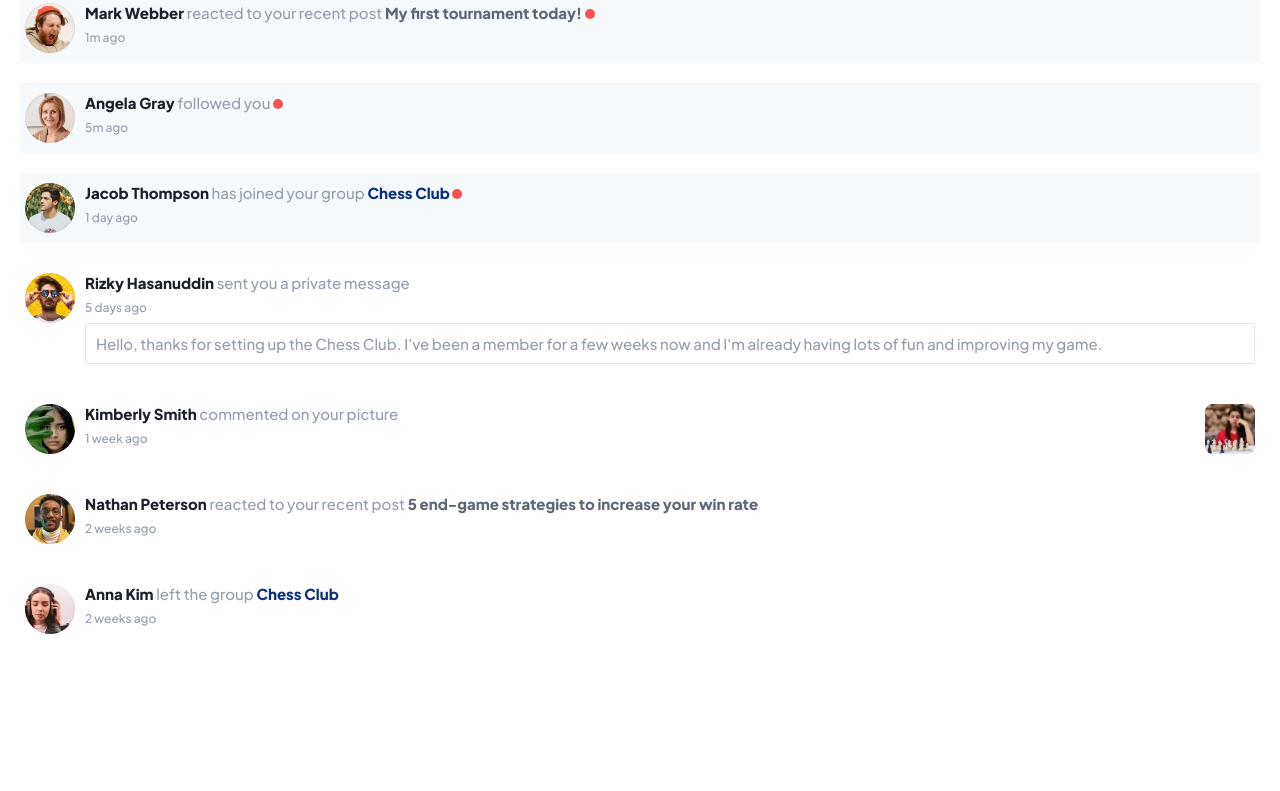
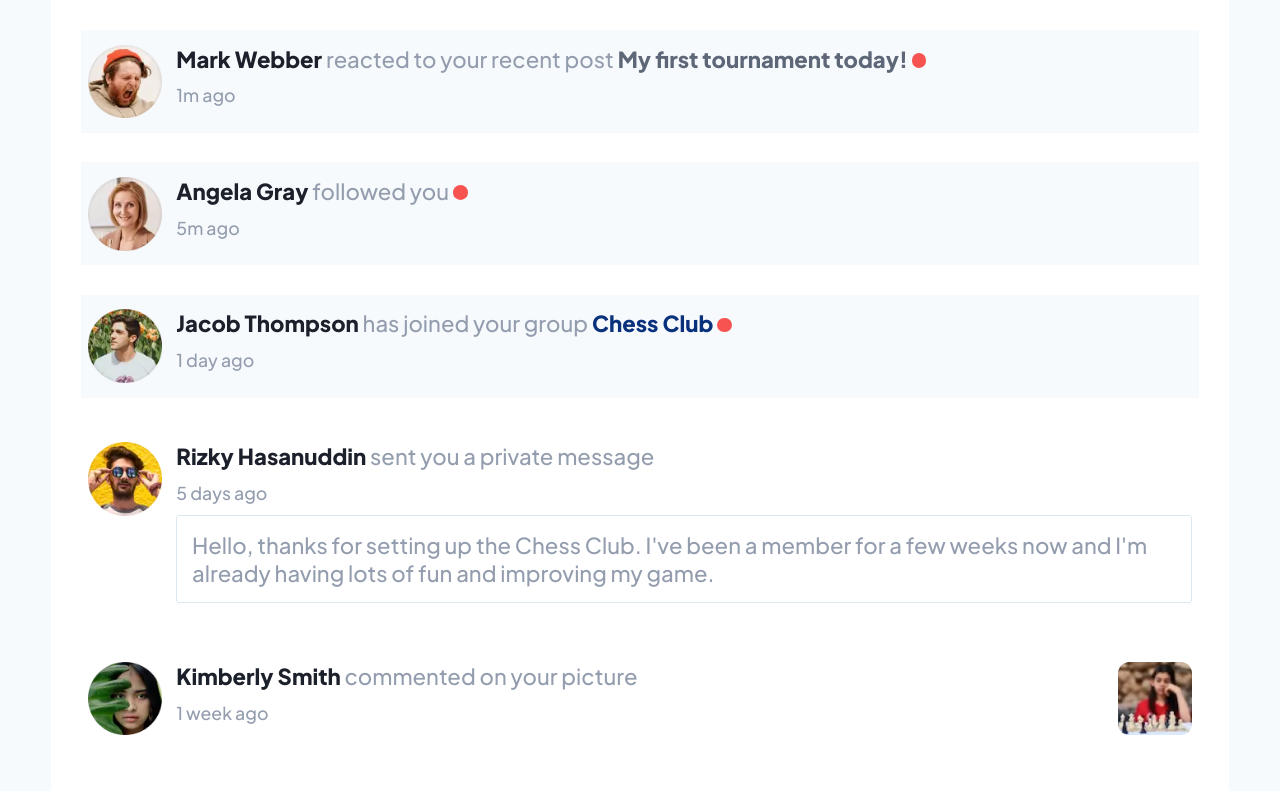
Before and after one commit to vezas/frontend-mentor-io-challenges, a website: page index.html in a window 1280 px wide. Shown: the part 85-876 px from the top of the page. Before the commit the page ends 800 px from the top, so only its background shows below. Drawn offline with Linux system fonts and the light colour scheme.

Commit message:
Add responsive styles

```diff
--- a/scss/abstracts/_mixins.scss
+++ b/scss/abstracts/_mixins.scss
@@ -0,0 +1,7 @@
+$bp-md: 768px;
+
+@mixin bp-md {
+  @media (min-width: $bp-md) {
+    @content;
+  }
+}
--- a/scss/base/_reset.scss
+++ b/scss/base/_reset.scss
@@ -9,6 +9,10 @@
 html {
   font-size: 62.5%;
   font-weight: 500;
+
+  @include bp-md {
+    font-size: 92%;
+  }
 }
 
 body {
--- a/scss/pages/_home.scss
+++ b/scss/pages/_home.scss
@@ -1,12 +1,18 @@
 body {
-  padding: 2rem;
   min-height: 100vh;
   background-color: $color-white;
+  background: $color-very-light-grayish-blue;
+  display: flex;
+  justify-content: center;
+  align-items: center;
 }
 
 .container {
   margin: 0 auto;
+  padding: 2rem;
+  max-width: 80rem;
   display: flex;
   flex-direction: column;
   gap: 3rem;
+  background-color: $color-white;
 }
```
Also changed, not shown: css/style.css.
